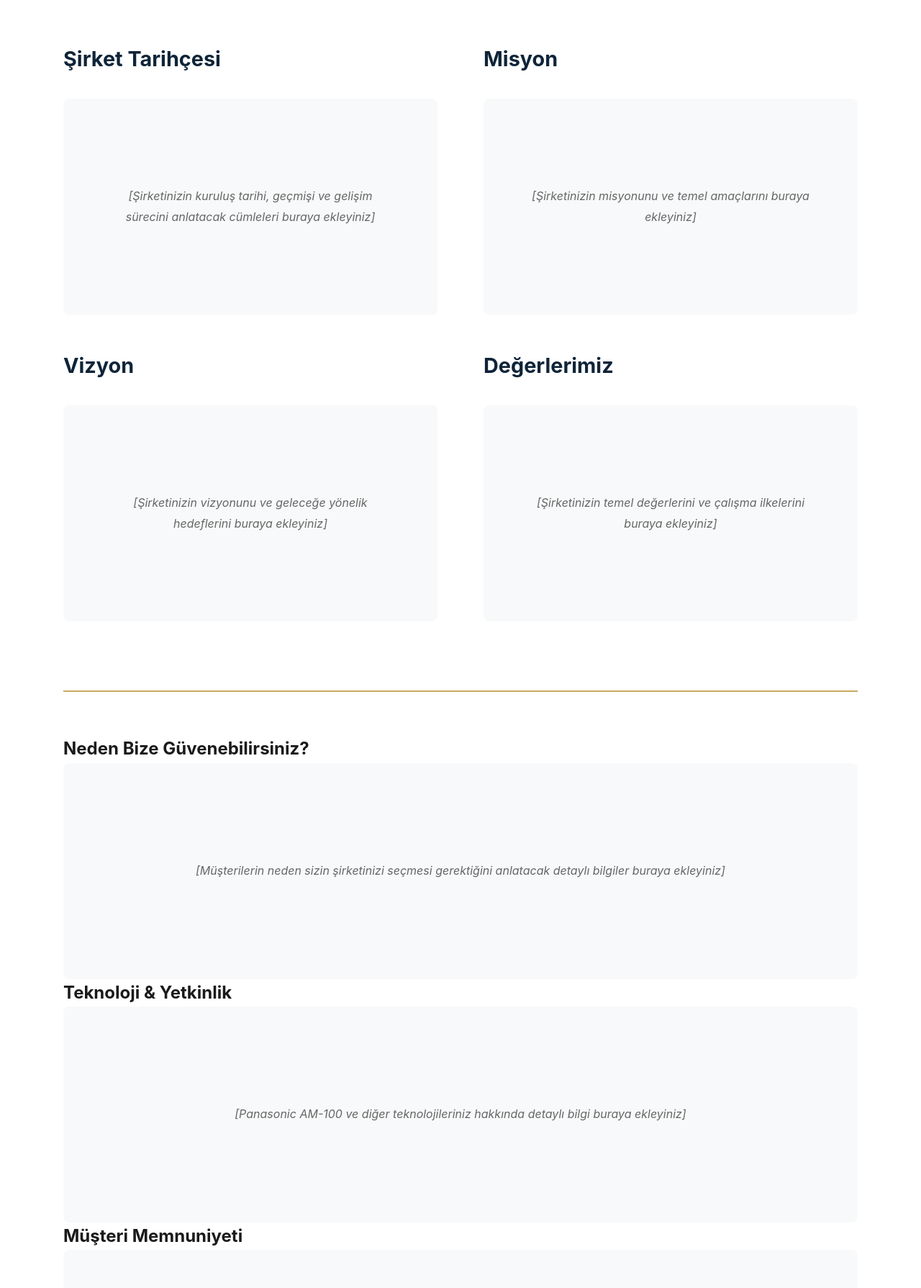
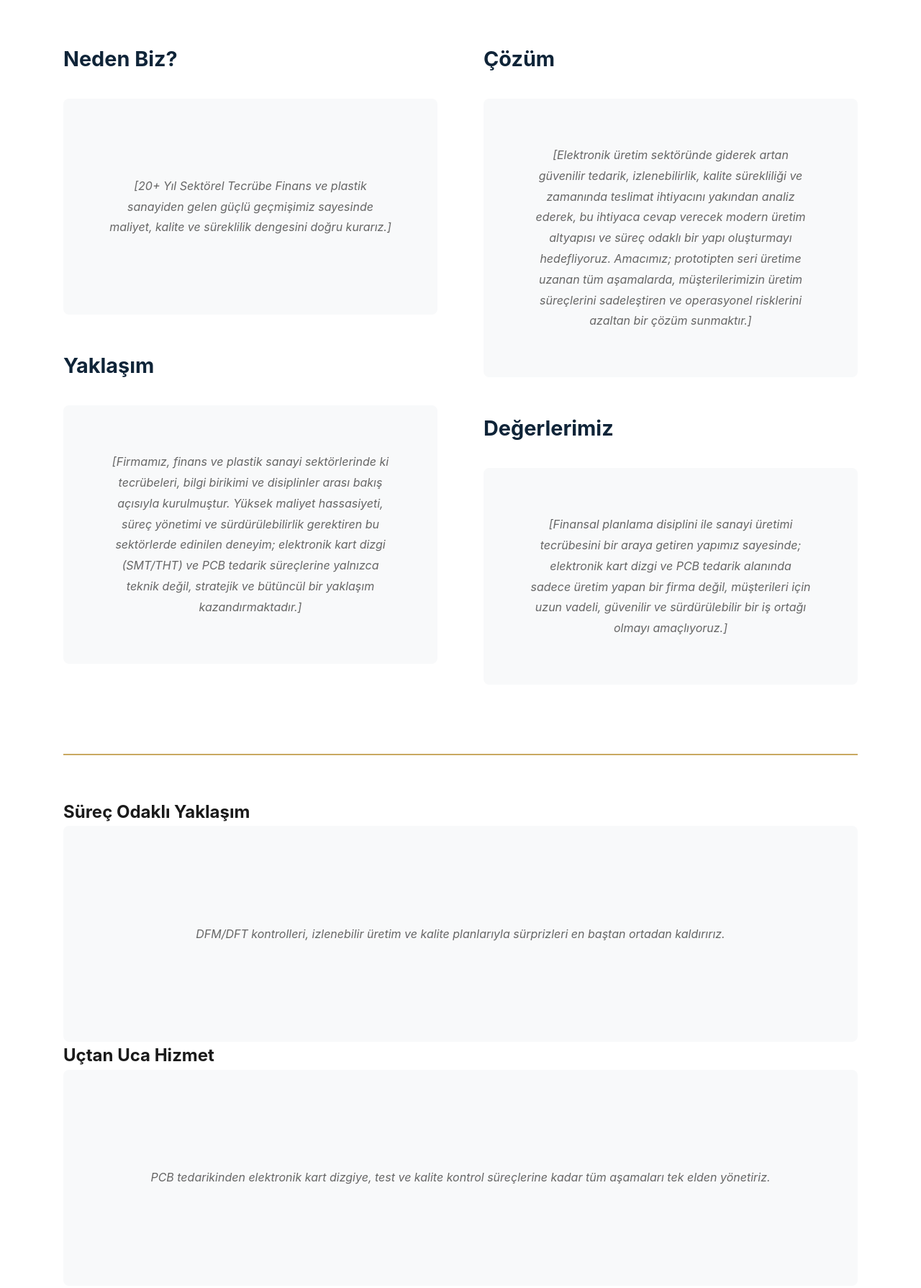
Before and after one commit to aomogol/tunc-web-v2, a plain HTML site: page about.html in a window 1280 px wide. Shown: the part 280-2069 px from the top of the page at 72% size. Drawn offline with Linux system fonts and the light colour scheme.

Commit message:
metin düzeltmeler

```diff
--- a/about.html
+++ b/about.html
@@ -41,45 +41,53 @@
     <!-- CONTENT GRID -->
     <div class="about-content">
       <div>
-        <h2>Şirket Tarihçesi</h2>
+        <h2>Neden Biz?</h2>
         <p class="about-placeholder">
-          [Şirketinizin kuruluş tarihi, geçmişi ve gelişim sürecini anlatacak cümleleri buraya ekleyiniz]
+          [20+ Yıl Sektörel Tecrübe
+Finans ve plastik sanayiden gelen güçlü geçmişimiz sayesinde maliyet, kalite ve süreklilik dengesini doğru kurarız.]
         </p>
 
-        <h2>Vizyon</h2>
+        <h2>Yaklaşım</h2>
         <p class="about-placeholder">
-          [Şirketinizin vizyonunu ve geleceğe yönelik hedeflerini buraya ekleyiniz]
+          [Firmamız, finans ve plastik sanayi sektörlerinde ki tecrübeleri, bilgi birikimi ve disiplinler arası bakış açısıyla kurulmuştur.
+Yüksek maliyet hassasiyeti, süreç yönetimi ve sürdürülebilirlik gerektiren bu sektörlerde edinilen deneyim; elektronik kart dizgi (SMT/THT) ve PCB tedarik süreçlerine yalnızca teknik değil, stratejik ve bütüncül bir yaklaşım kazandırmaktadır.]
         </p>
       </div>
 
       <div>
-        <h2>Misyon</h2>
+        <h2>Çözüm</h2>
         <p class="about-placeholder">
-          [Şirketinizin misyonunu ve temel amaçlarını buraya ekleyiniz]
+          [Elektronik üretim sektöründe giderek artan güvenilir tedarik, izlenebilirlik, kalite sürekliliği ve zamanında teslimat ihtiyacını yakından analiz ederek, bu ihtiyaca cevap verecek modern üretim altyapısı ve süreç odaklı bir yapı oluşturmayı hedefliyoruz.
+Amacımız; prototipten seri üretime uzanan tüm aşamalarda, müşterilerimizin üretim süreçlerini sadeleştiren ve operasyonel risklerini azaltan bir çözüm sunmaktır.]
         </p>
 
         <h2>Değerlerimiz</h2>
         <p class="about-placeholder">
-          [Şirketinizin temel değerlerini ve çalışma ilkelerini buraya ekleyiniz]
+          [Finansal planlama disiplini ile sanayi üretimi tecrübesini bir araya getiren yapımız sayesinde; elektronik kart dizgi ve PCB tedarik alanında sadece üretim yapan bir firma değil, müşterileri için uzun vadeli, güvenilir ve sürdürülebilir bir iş ortağı olmayı amaçlıyoruz.]
         </p>
       </div>
     </div>
 
     <!-- ADDITIONAL SECTIONS -->
     <div style="margin-top: 60px; padding-top: 60px; border-top: 2px solid var(--accent-gold);">
-      <h2>Neden Bize Güvenebilirsiniz?</h2>
+      <h2>Süreç Odaklı Yaklaşım</h2>
       <p class="about-placeholder">
-        [Müşterilerin neden sizin şirketinizi seçmesi gerektiğini anlatacak detaylı bilgiler buraya ekleyiniz]
+        DFM/DFT kontrolleri, izlenebilir üretim ve kalite planlarıyla sürprizleri en baştan ortadan kaldırırız.
       </p>
 
-      <h2>Teknoloji & Yetkinlik</h2>
+      <h2>Uçtan Uca Hizmet</h2>
       <p class="about-placeholder">
-        [Panasonic AM-100 ve diğer teknolojileriniz hakkında detaylı bilgi buraya ekleyiniz]
+        PCB tedarikinden elektronik kart dizgiye, test ve kalite kontrol süreçlerine kadar tüm aşamaları tek elden yönetiriz.
       </p>
 
-      <h2>Müşteri Memnuniyeti</h2>
+      <h2>Güvenilir Tedarik ve Zamanında Teslimat</h2>
       <p class="about-placeholder">
-        [Müşteri memnuniyeti politikanız ve başarı hikayelerinizi buraya ekleyiniz]
+        Planlama ve operasyon disiplinimiz sayesinde üretim sürekliliğini ve termin güvenliğini ön planda tutarız.
+      </p>
+
+      <h2>Uzun Vadeli İş Ortaklığı</h2>
+      <p class="about-placeholder">
+        Kısa vadeli çözümler yerine, müşterilerimizin büyüme hedeflerini destekleyen sürdürülebilir iş birlikleri kuraız.
       </p>
     </div>
   </section>
```
Also changed, not shown: index.html (+1 -1 lines), 1 other file.
